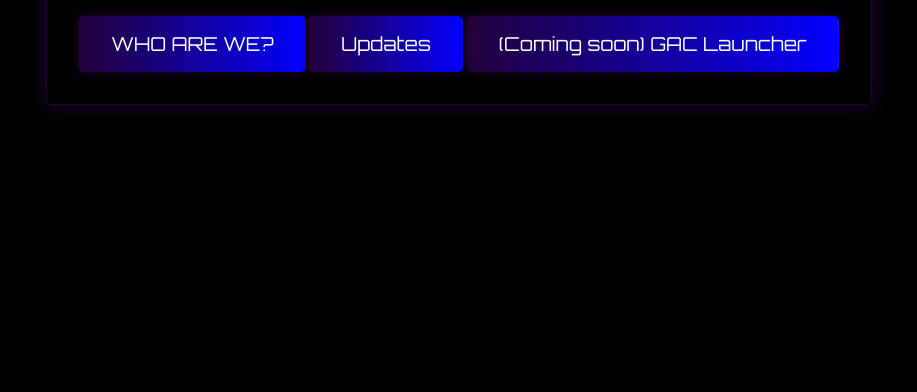
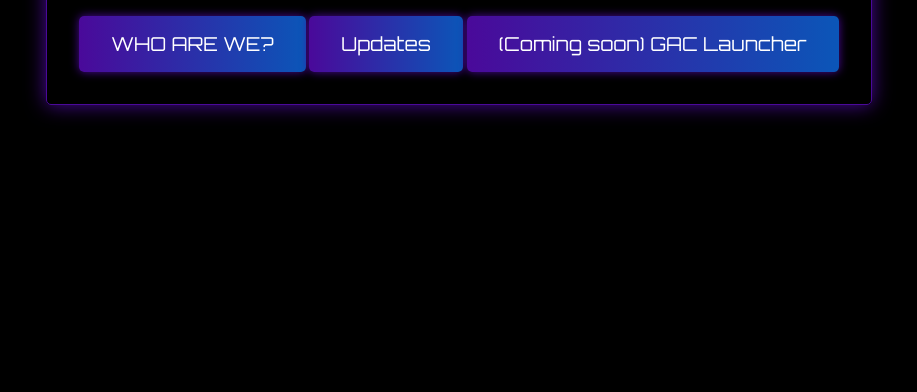
Before and after one commit to GunsAndChoices/gac, a plain HTML site: page index.html in a window 1280 px wide. Shown: the part 408-800 px from the top of the page, without its empty margins (181-1098 px from the left). Drawn offline with Linux system fonts and the light colour scheme.

Commit message:
Update styles.css

```diff
--- a/styles.css
+++ b/styles.css
@@ -1,7 +1,7 @@
 /* Cyber-Dystopie-Stil */
 :root {
-    --cyber-purple: #230138;
-    --cyber-blue: #0400ff;
+    --cyber-purple: #4A099A;
+    --cyber-blue: #0B56B8;
     --cyber-black: #000000;
 }
 
```
